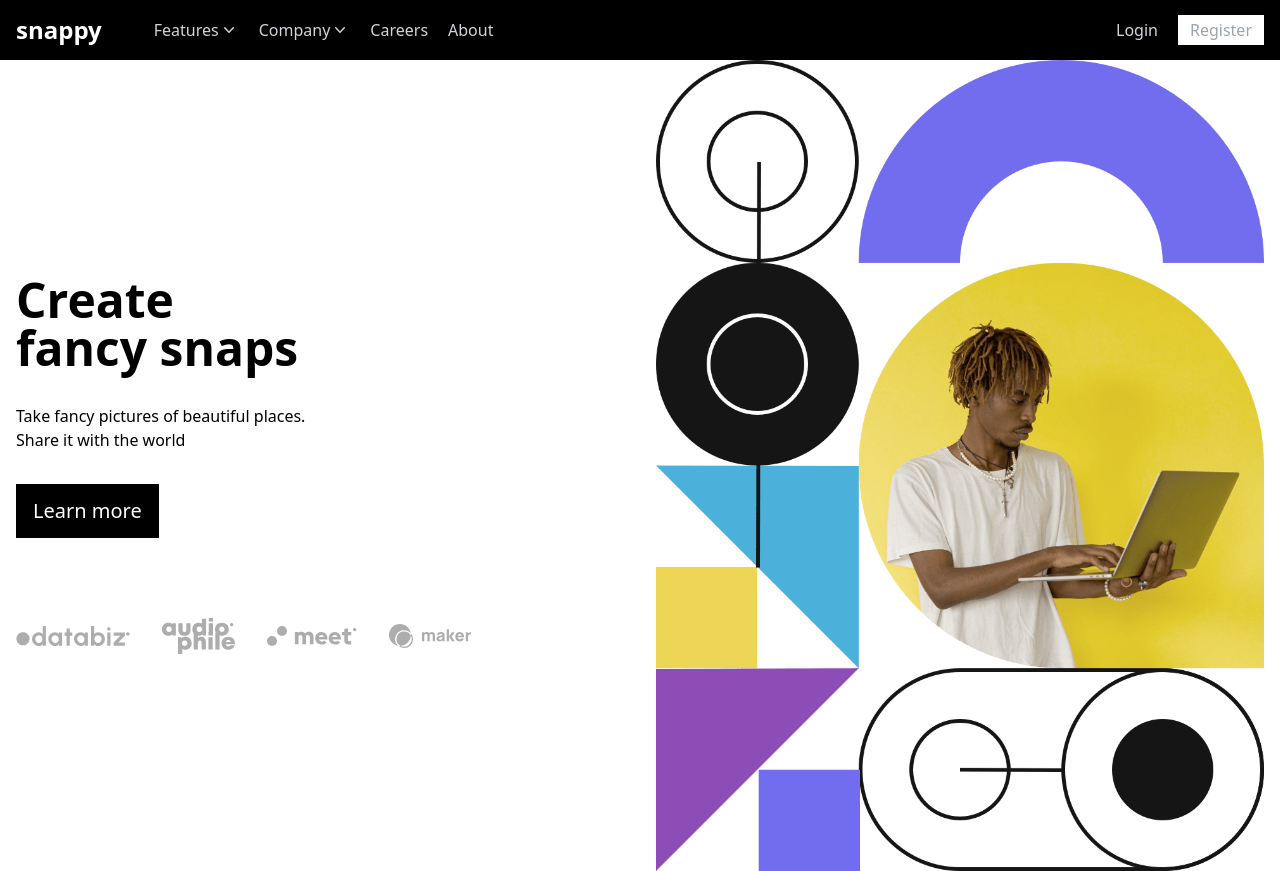
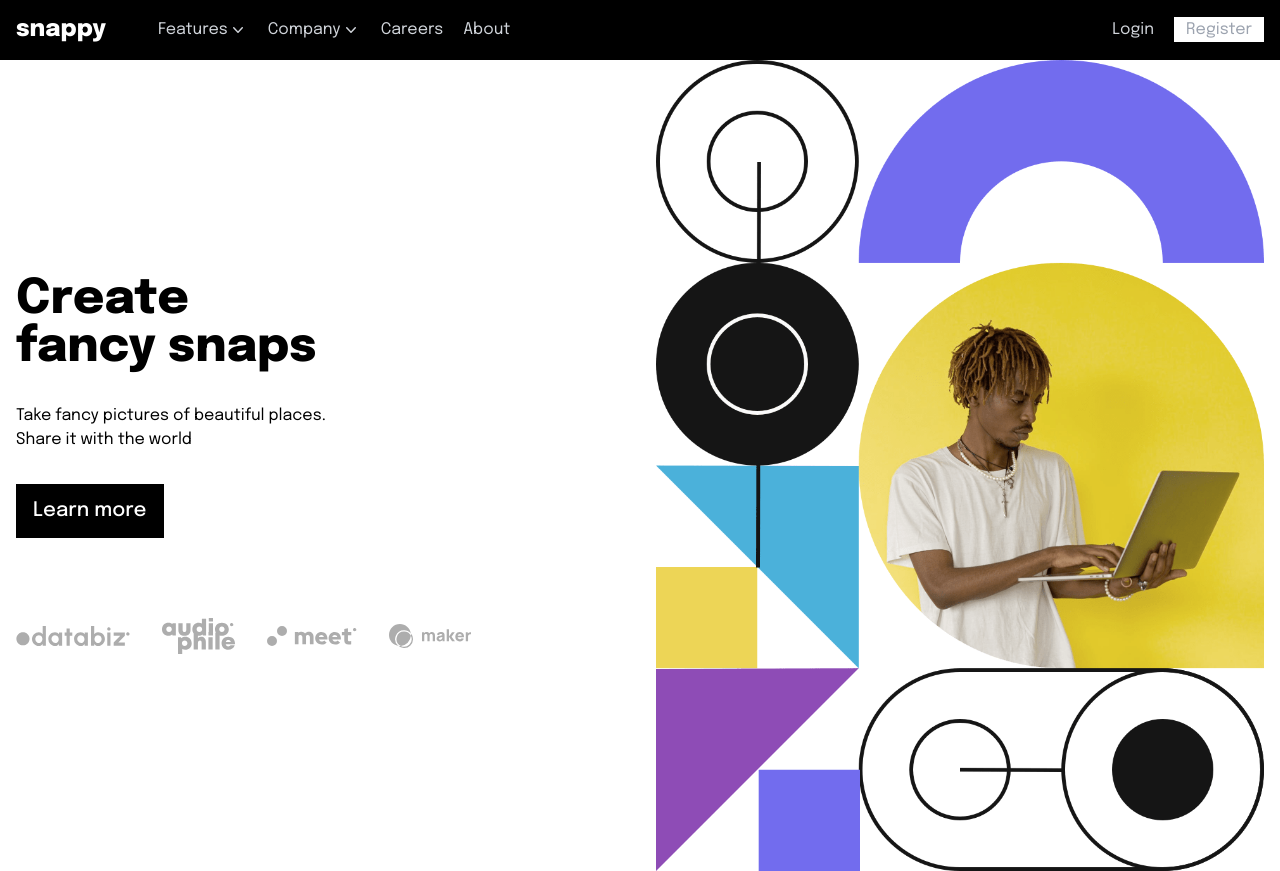
Before and after one commit to Obitrim/snappy, a Next.js app: page / in a window 1280 px wide. Built offline with nearby package versions, Linux system fonts and the light colour scheme.

Commit message:
style: import epilogue font

```diff
--- a/src/styles/globals.css
+++ b/src/styles/globals.css
@@ -1,3 +1,5 @@
+@import url("https://fonts.googleapis.com/css2?family=Epilogue:wght@400;500;800&display=swap");
+
 @tailwind base;
 @tailwind components;
 @tailwind utilities;
@@ -7,8 +9,18 @@
 *:after {
   margin: 0;
   padding: 0;
+
+  font-family: "Epilogue", sans-serif;
 }
 
 html {
   --header-h: 60px;
 }
+
+h1,
+h2,
+h3,
+h4,
+h5 {
+  font-weight: 800;
+}
```
